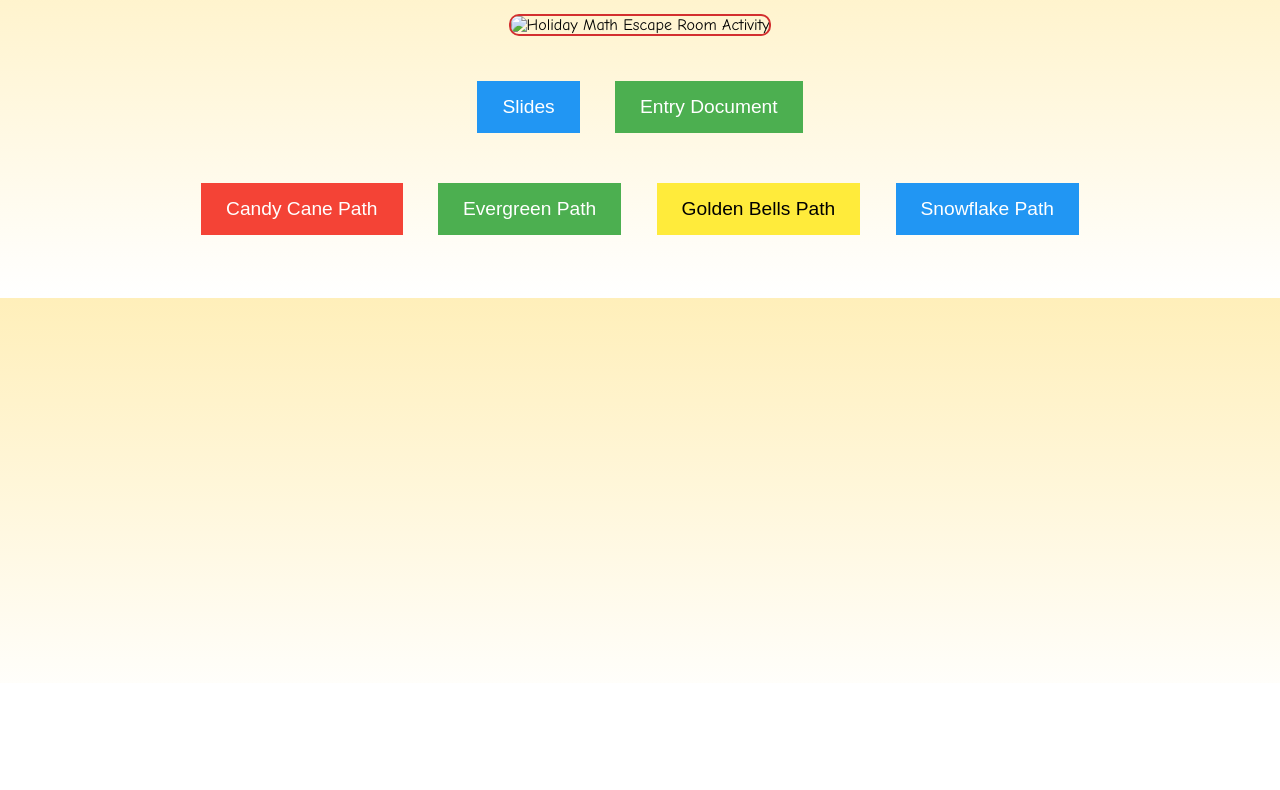
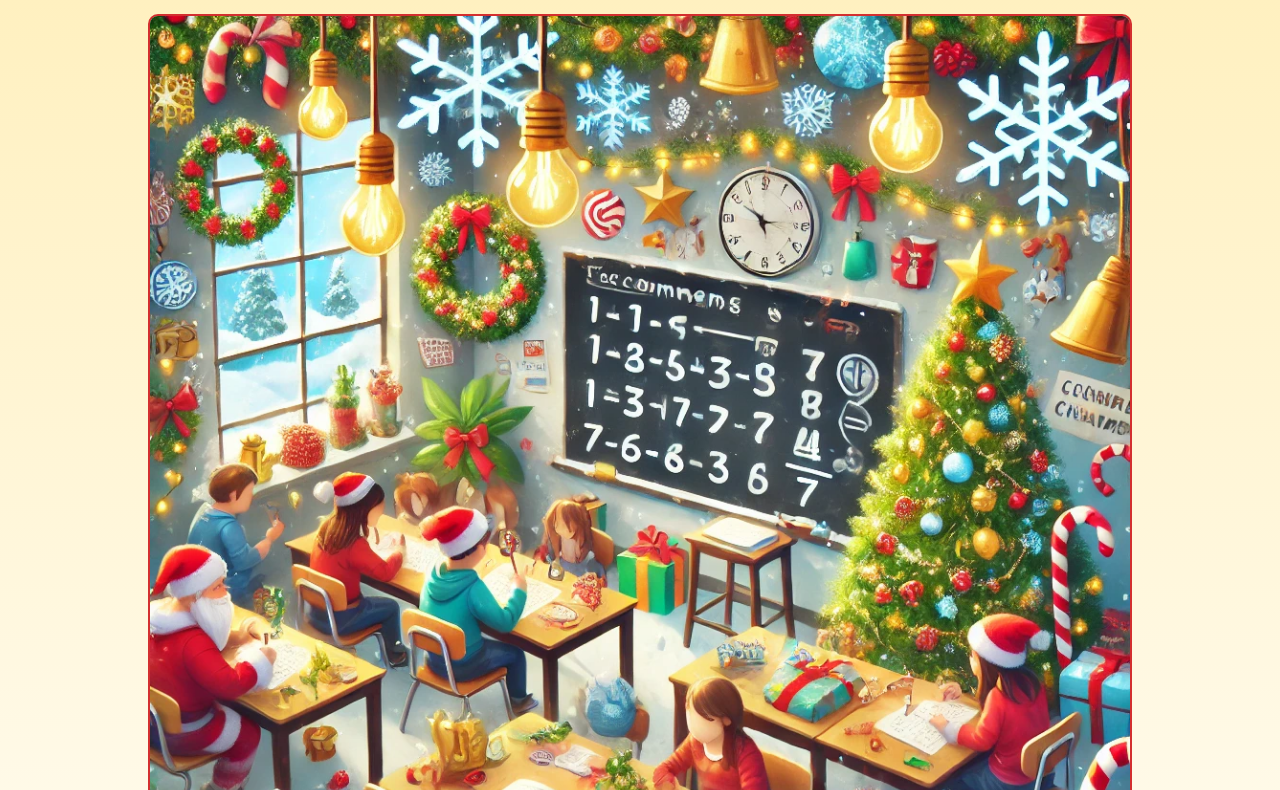
Before and after one commit to ebcox6/Adrian_Holiday_Escape_Room, a plain HTML site: page index.html in a window 1280 px wide. Shown: the part 117-907 px from the top of the page. Before the commit the page ends 800 px from the top, so only its background shows below. Drawn offline with Linux system fonts and the light colour scheme.

Commit message:
Update index.html

```diff
--- a/index.html
+++ b/index.html
@@ -76,7 +76,7 @@
     <h1>Holiday Math Escape Room</h1>
 
     <div class="image-container">
-        <img src="/mnt/data/A_festive,_holiday-themed_classroom_escape_room_ac.png" alt="Holiday Math Escape Room Activity">
+        <img src="DALL·E 2024-11-08 06.36.01 - A festive, holiday-themed classroom escape room activity. The scene should include vibrant holiday decorations such as snowflakes, candy canes, golden.webp" alt="Holiday Math Escape Room Activity">
     </div>
 
     <div class="button-container">
```
